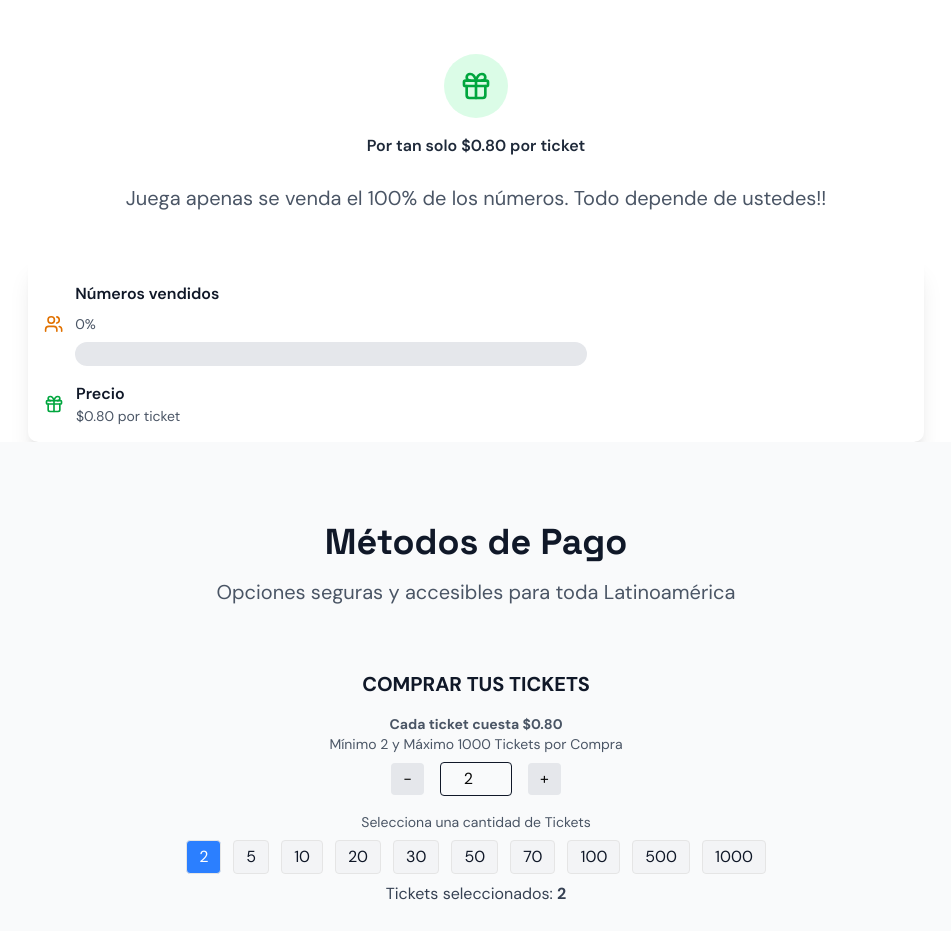
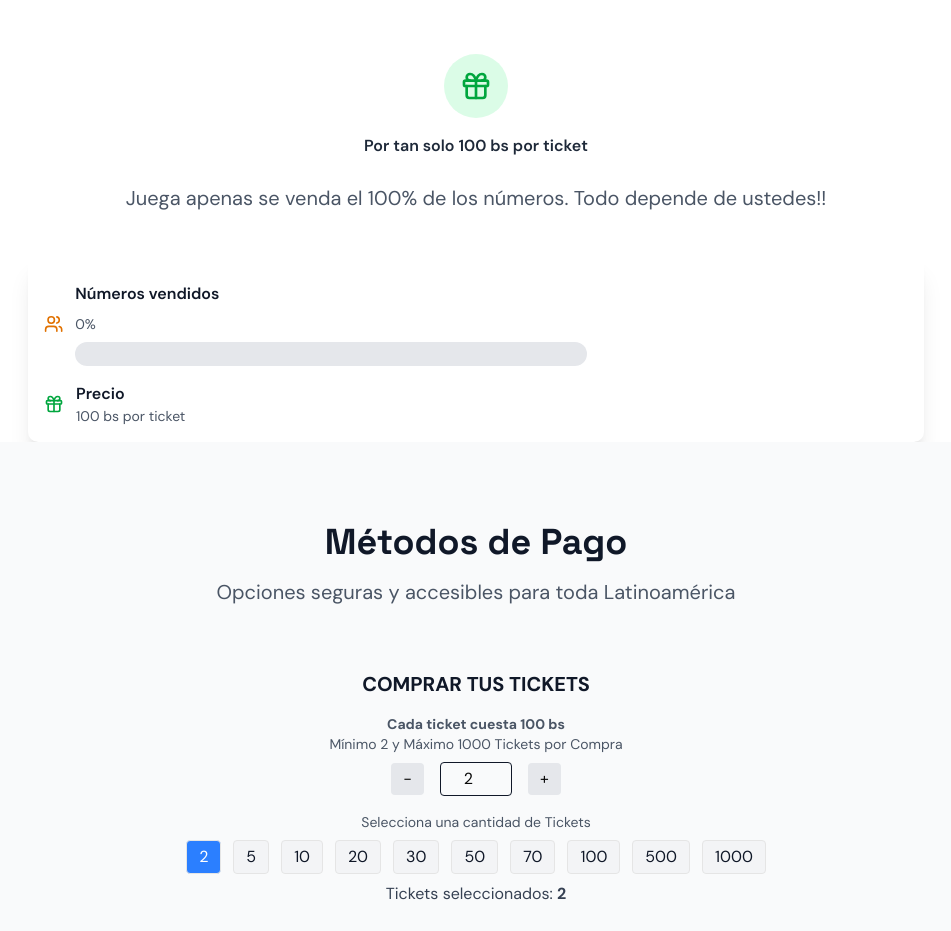
Before and after one commit to perezjose12/joiber_rifas, a Next.js app: page / in a window 1280 px wide. Shown: the part 1160-2091 px from the top of the page, without its empty margins (164-1115 px from the left). Built offline with nearby package versions, Linux system fonts and the light colour scheme; no server answers.

Commit message:
corregido bs cantidad

```diff
--- a/components/formularioPago.tsx
+++ b/components/formularioPago.tsx
@@ -108,7 +108,7 @@ export default function FormularioPago({ tickets, tasaVes }: FormularioProps) {
         body: formData,
       });
       const data = await res.json();
-      const totalAmount = calcularTotal(selectedBanco.id, tickets, 0.80, tasaVes || 190.00);
+      const totalAmount = calcularTotal(selectedBanco.id, tickets, 0.80, tasaVes || 100.00);
       if (res.ok && data.url) {
         setPreview(null);
         try {
@@ -131,7 +131,7 @@ export default function FormularioPago({ tickets, tasaVes }: FormularioProps) {
           });
           const result = await reservarRes.json();
           if (reservarRes.ok) {
-            const totalAmount = calcularTotal(selectedBanco.id, tickets, 0.80, tasaVes || 190.00);
+            const totalAmount = calcularTotal(selectedBanco.id, tickets, 0.80, tasaVes || 100.00);
             const bodyTwo = {
               p_tickets: tickets,
               p_payment_ref: datos.numberCompra,
--- a/components/hero.tsx
+++ b/components/hero.tsx
@@ -33,7 +33,7 @@ export function Hero() {
               </div>
               <p className="text-gray-600 dark:text-gray-300">
                 <span className="font-semibold text-gray-800 dark:text-gray-100">
-                  Por tan solo $0.80 por ticket
+                  Por tan solo 100 bs por ticket
                 </span>{" "}
               </p>
             </div>
--- a/components/paymentMethods.tsx
+++ b/components/paymentMethods.tsx
@@ -66,7 +66,7 @@ export function PaymentMethods() {
     setInputValue(String(clamped));
     setError(validate(String(clamped)));
   }
-  const tasa_ves = 190.00;
+  const tasa_ves = 100.00;
   const metodos: Metodo[] = [
     {
       id: "bancoVenezuela",
@@ -156,7 +156,7 @@ export function PaymentMethods() {
 
         <div className="flex flex-col items-center justify-center p-4">
           <h2 className="text-xl font-bold text-gray-900 dark:text-gray-100 mb-4">COMPRAR TUS TICKETS</h2>
-          <p className="text-sm text-gray-600 dark:text-gray-300 font-bold">Cada ticket cuesta $0.80</p>
+          <p className="text-sm text-gray-600 dark:text-gray-300 font-bold">Cada ticket cuesta 100 bs</p>
           <p className="text-sm text-gray-600 dark:text-gray-300">
             Mínimo {minTickets} y Máximo {maxTickets} Tickets por Compra
           </p>
--- a/components/raffleSection.tsx
+++ b/components/raffleSection.tsx
@@ -23,7 +23,7 @@ export function RaffleSection() {
                   <Gift className="h-5 w-5 text-green-600" />
                   <div>
                     <p className="font-semibold text-gray-900 dark:text-gray-100">Precio</p>
-                    <p className="text-sm text-gray-600 dark:text-gray-300">$0.80 por ticket</p>
+                    <p className="text-sm text-gray-600 dark:text-gray-300">100 bs por ticket</p>
                   </div>
                 </div>
               </div>
```
